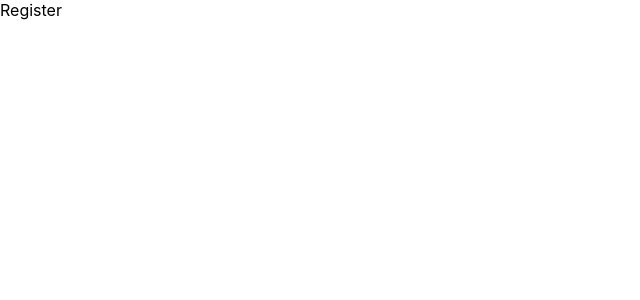
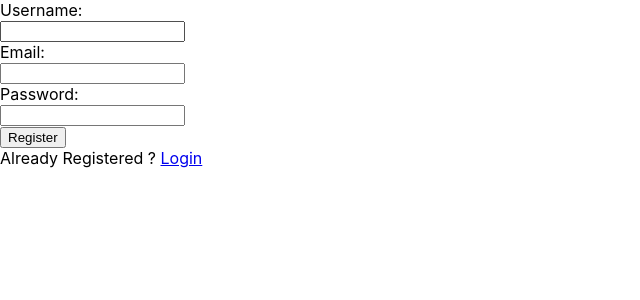
Before and after one commit to gurami98/todo-app-react, a React (Create React App) app: page /register in a window 1280 px wide. Shown: the top 300 px of the page, without its empty margins (0-640 px from the left). Built offline with nearby package versions, Linux system fonts and the light colour scheme.

Commit message:
finished register and login form functionality

```diff
--- a/package.json
+++ b/package.json
@@ -13,6 +13,7 @@
     "body-parser": "^1.19.0",
     "dotenv": "^10.0.0",
     "express": "^4.17.1",
+    "js-cookie": "^3.0.0",
     "mongoose": "^5.13.3",
     "nodemon": "^2.0.12",
     "react": "^17.0.2",
--- /dev/null
+++ b/src/API/userAPI.js
@@ -0,0 +1,5 @@
+import axios from "axios";
+const API = 'http://localhost:3001'
+
+export const registerUser = (user) => axios.post(`${API}/user/register`, user)
+export const loginUser = (user) => axios.post(`${API}/user/login`, user)
--- a/src/Pages/Login.js
+++ b/src/Pages/Login.js
@@ -1,18 +1,55 @@
-import React from 'react'
+import React, {useState} from 'react'
 import {Link, useHistory} from 'react-router-dom'
+import {loginUser} from "../API/userAPI";
+import Cookies from 'js-cookie'
 
-const Login = () => {
+const Login = ({alertHandler}) => {
     const history = useHistory()
+    const [user, setUser] = useState({
+        username: '',
+        password: ''
+    })
 
+    const handleFormInputChange = (e) => {
+        const {name, value} = e.target
+        setUser({
+            ...user,
+            [name]: value
+        })
+    }
 
-    const handleLogin = () => {
-        history.push('./home')
+    const handleFormSubmit = async (e) => {
+        e.preventDefault()
+        try {
+            const response = await loginUser(user)
+            const token = response.data
+            setUser({
+                username: '',
+                password: ''
+            })
+            Cookies.set('jwt', token)
+            alertHandler('Successfully Logged in', 'success')
+            history.push('/home')
+        }catch(e){
+            alertHandler(e.response.data.message, 'error')
+        }
     }
+
     return (
         <div>
-            <Link to='/register'>Register</Link>
-            <br/>
-            <button onClick={handleLogin}>Login</button>
+            <form onSubmit={handleFormSubmit}>
+                <label htmlFor="username">Username: </label>
+                <br/>
+                <input type="text" id='username' name='username' value={user.username} onChange={handleFormInputChange}/>
+                <br/>
+                <label htmlFor="password">Password: </label>
+                <br/>
+                <input type="password" id='password' name='password' value={user.password} onChange={handleFormInputChange}/>
+                <br/>
+                <button type='submit'>Login</button>
+                <br/>
+                <span>Not Registered Yet ? <Link to='/register'>Register</Link> </span>
+            </form>
         </div>
     )
 }
--- a/src/Pages/Register.js
+++ b/src/Pages/Register.js
@@ -1,9 +1,55 @@
-import React from 'react'
+import React, {useState} from 'react'
+import {registerUser} from "../API/userAPI"
+import {Link} from "react-router-dom";
+const Register = ({alertHandler}) => {
+    const [user, setUser] = useState({
+        username: '',
+        email: '',
+        password: ''
+    })
 
-const Register = () => {
+    const handleFormInputChange = (e) => {
+        const {name, value} = e.target
+        setUser({
+            ...user,
+            [name]: value
+        })
+    }
+
+    const handleFormSubmit = async (e) => {
+        e.preventDefault()
+        try {
+            await registerUser(user)
+            setUser({
+                username: '',
+                email: '',
+                password: ''
+            })
+            alertHandler('Successfully Registered', 'success')
+        }catch(e){
+            alertHandler(e.response.data.message, 'error')
+        }
+    }
+
     return (
         <div>
-            Register
+            <form onSubmit={handleFormSubmit}>
+                <label htmlFor="username">Username: </label>
+                <br/>
+                <input type="text" id='username' name='username' value={user.username} onChange={handleFormInputChange}/>
+                <br/>
+                <label htmlFor="email">Email: </label>
+                <br/>
+                <input type="email" id='email' name='email' value={user.email} onChange={handleFormInputChange}/>
+                <br/>
+                <label htmlFor="password">Password: </label>
+                <br/>
+                <input type="password" id='password' name='password' value={user.password} onChange={handleFormInputChange}/>
+                <br/>
+                <button type='submit'>Register</button>
+                <br/>
+                <span>Already Registered ? <Link to='/login'>Login</Link> </span>
+            </form>
         </div>
     )
 }
--- a/src/Pages/index.js
+++ b/src/Pages/index.js
@@ -1,31 +1,52 @@
 import React from 'react'
 import {BrowserRouter as Router, Route, Switch} from 'react-router-dom'
-
+import {closeAlert, showAlert} from "../store/actionCreators";
 // pages
 import Home from './Home'
 import Error from './Error'
 import Login from './Login'
 import Register from './Register'
+import {connect} from "react-redux";
+import CustomAlert from "../components/CustomAlert"
+import * as todoSelectors from "../selectors/todoSelectors";
 
-const RouterSetup = () => {
+const RouterSetup = ({showAlert, closeAlert, alertInfo}) => {
+    const alertHandler = (alertText, alertType) => {
+        showAlert(alertText, alertType)
+        setTimeout(() => {
+            closeAlert()
+        }, 3000)
+    }
     return (
         <Router>
             <Switch>
-                <Route exact path="/">
-                    <Login/>
+                <Route exact path={['/', '/login']}>
+                    <Login alertHandler={alertHandler}/>
                 </Route>
-                <Route path="/register">
-                    <Register/>
+                <Route path='/register'>
+                    <Register alertHandler={alertHandler}/>
                 </Route>
-                <Route path="/home">
+                <Route path='/home'>
                     <Home/>
                 </Route>
-                <Route path="*">
+                <Route path='*'>
                     <Error/>
                 </Route>
             </Switch>
+            {alertInfo.alertVisible && <CustomAlert/>}
         </Router>
     )
 }
 
-export default RouterSetup
+const mapStateToProps = (state) => {
+    return {
+        alertInfo: todoSelectors.getAlertInfo(state)
+    }
+}
+
+const mapDispatchToProps = {
+    showAlert,
+    closeAlert
+}
+
+export default connect(mapStateToProps, mapDispatchToProps)(RouterSetup)
```
Also changed, not shown: 1 other file (tests, documents, lock files or other folders).
